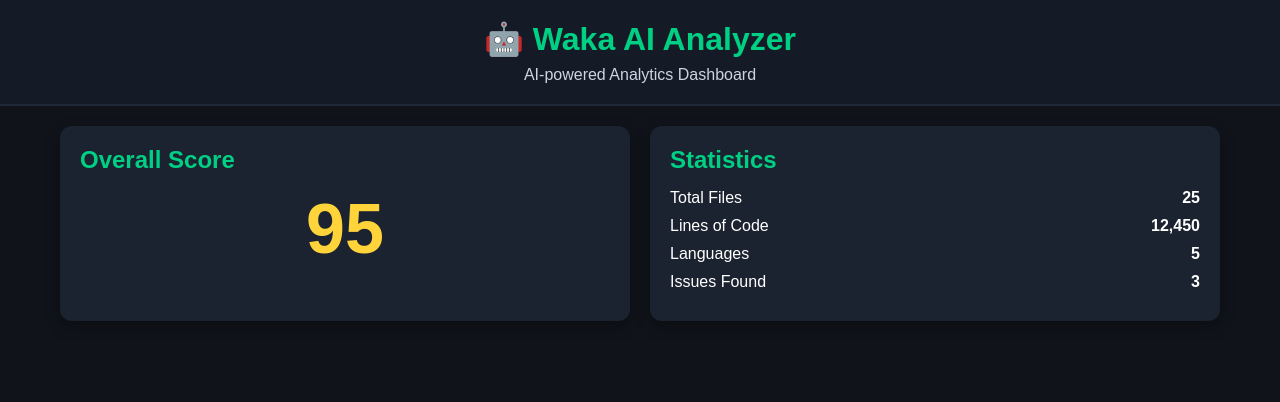
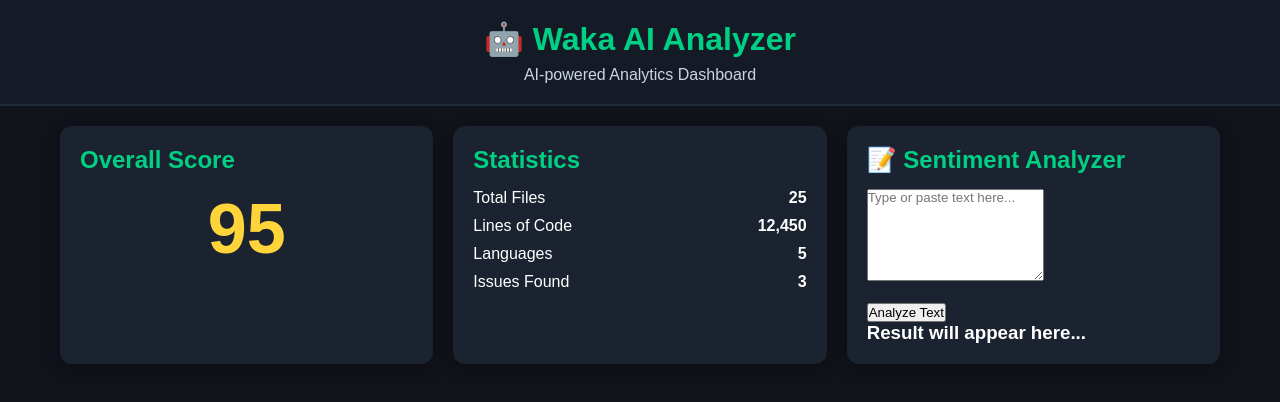
Before and after one commit to wakaanalyzer/waka-ai-analyzer, a plain HTML site: page index.html in a window 1280 px wide. Drawn offline with Linux system fonts and the light colour scheme.

Commit message:
Add sentiment analyzer section to index.html

```diff
--- a/index.html
+++ b/index.html
@@ -7,15 +7,19 @@
 <link rel="stylesheet" href="style.css">
 </head>
 <body>
+
 <header class="header">
 <h1>🤖 Waka AI Analyzer</h1>
 <p>AI-powered Analytics Dashboard</p>
 </header>
+
 <div class="container">
+
 <div class="card">
 <h2>Overall Score</h2>
-<div class="digit">95</div>
+<div class="digit" id="score">95</div>
 </div>
+
 <div class="card">
 <h2>Statistics</h2>
 <div class="row"><span>Total Files</span><strong>25</strong></div>
@@ -23,6 +27,28 @@
 <div class="row"><span>Languages</span><strong>5</strong></div>
 <div class="row"><span>Issues Found</span><strong>3</strong></div>
 </div>
+
+<div class="card">
+<h2>📝 Sentiment Analyzer</h2>
+
+<textarea
+id="text-input"
+placeholder="Type or paste text here..."
+rows="6"></textarea>
+
+<br><br>
+
+<button id="analyze-btn">
+Analyze Text
+</button>
+
+<h3 id="result">Result will appear here...</h3>
+
 </div>
+
+</div>
+
+<script src="script.js"></script>
+
 </body>
 </html>
```
